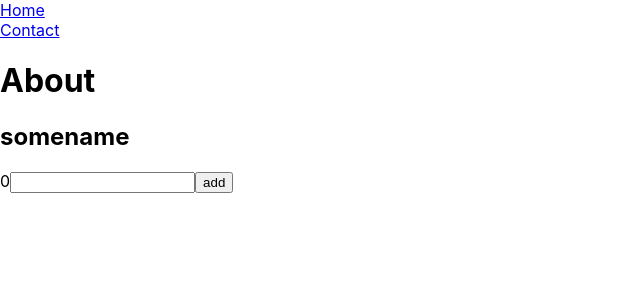
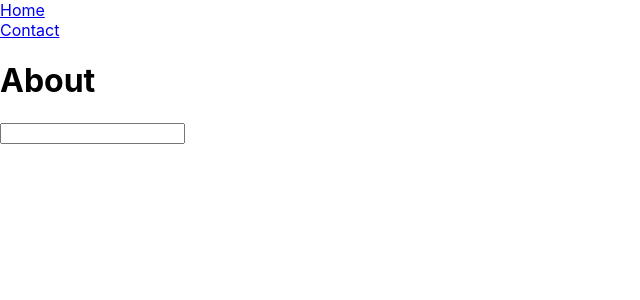
Before and after one commit to Devtown-India/FSWDT-10423-20423, a React (Create React App) app in the folder app/: page /about in a window 1280 px wide. Shown: the top 300 px of the page, without its empty margins (0-640 px from the left). Built offline with nearby package versions, Linux system fonts and the light colour scheme.

Commit message:
validation

```diff
--- a/app/src/components/About.jsx
+++ b/app/src/components/About.jsx
@@ -1,17 +1,18 @@
 import { useEffect, useState } from "react";
 import { Link } from "react-router-dom";
 
-const About = ({ setRoute }) => {
-  // state initialises on mount and resets on unmount
-  const [count, setCount] = useState(0);
-  const [name, setName] = useState("somename");
+const About = () => {
+  const [name, setName] = useState(null);
+  const [err, setErr] = useState();
 
   useEffect(() => {
-    console.log(`current count value is: ${count}`);
-    return () => {
-      console.log(`unmount`);
-    };
-  }, []);
+    // add validatgion logic in here
+    if (name && name.length < 5) {
+      setErr("Name must be at least 5 characters long");
+    } else {
+      setErr(null);
+    }
+  }, [name]);
 
   return (
     <>
@@ -25,11 +26,8 @@ const About = ({ setRoute }) => {
         </Link>
       </nav>
       <h1>About</h1>
-      <h2>{name}</h2>
-      {count}
-      <input type="text" onChange={(e) => setName(e.target.value)} />
-
-      <button onClick={() => setCount((prev) => prev + 1)}>add</button>
+      <input onChange={(e) => setName(e.target.value)} type="text" />
+      {err && <p style={{ color: "crimson" }}>{err}</p>}
     </>
   );
 };
```
